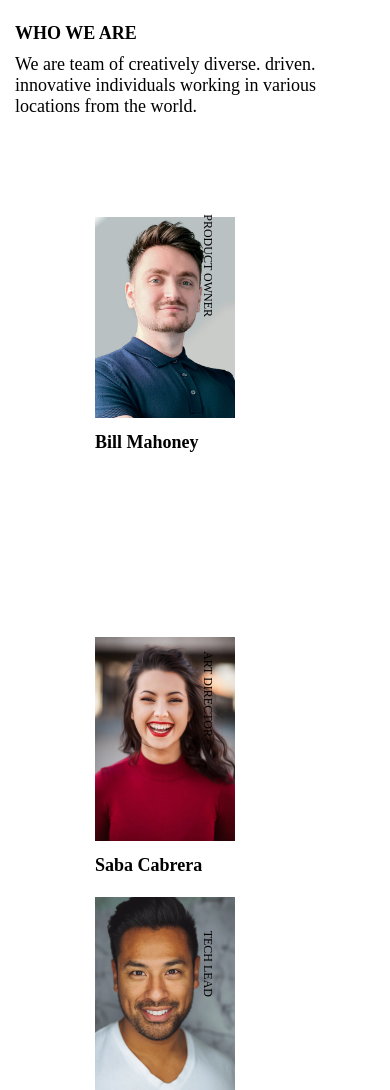
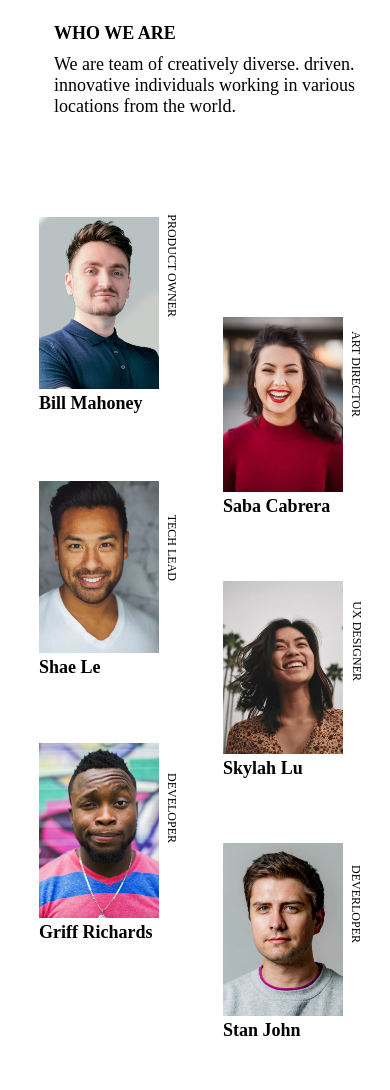
Before and after one commit to Jobayer-Ahmmed/module-8.2, a plain HTML site: page index.html in a window 390 px wide. Shown: the part 127-1217 px from the top of the page. Drawn offline with Linux system fonts and the light colour scheme.

Commit message:
completed

```diff
--- a/css/style.css
+++ b/css/style.css
@@ -2,15 +2,16 @@
     margin: 0;
     padding: 0;
     box-sizing: border-box;
+}
+body{
+    padding-left: 10%;
+    padding-right: 12%;
 }
 
 header{
     display: flex;
     justify-content: space-between;
     padding-top:110px;
-    padding-left: 230px;
-    padding-right: 260px;
-
 
 }
 .title{
@@ -38,58 +39,50 @@ header h1{
 
 /* start gallary */
 .gallary{
+    width: 100%;
     margin-top: 100px;
-    padding: 0 150px;
-    display: flex;
-    align-items: center;
-    justify-content: center;
-    flex-wrap: wrap;
+    display: grid;
+    grid-template-columns: repeat(3, 1fr);
+    gap: 5rem;
+}
+.photo_2, .photo_5{
+    transform: translateY(100px);
+}
+.photo{
+    width: 100%;
+    position: relative;
+
 }
 
-.photo{
-    width: 350px;
-    height: 450px;
-    position: relative;
-    margin-bottom: 40px;
-}
-.photo_2 img{
-    margin-top: 80px;
-}
+
 .photo img{
 
-    width: 250px;
+    width: 100%;
 
 }
 .photo h4{
-    margin-top: 10px;
     font-family: Poppins;
     font-size: 18px;
     font-weight: 600;
 }
 
-
-.photo .para{
-    position: absolute;
-    top: 100px;
-    right: 80px;
-    transform: rotate(90deg);
-    transform-origin: top right;
-
-}
-.photo_2 .para{
-    top: 180px;
-
-}
-.para p{
+ .photo p{
     font-family: PT Serif;
     font-size: 12px;
     text-transform: uppercase;
+    position: absolute;
+    top: 100px;
+    right: -20px;
+    transform-origin: top right;
+    transform: rotate(90deg);
+
+
 }
 
 
 /* footer start */
 footer{
-    padding-top: 120px;
+    padding-top: 300px;
     padding-bottom: 30px;
 }
 
@@ -116,16 +109,25 @@ footer p{
         padding-bottom: 10px;
     }
     .gallary{
-        padding: 0;
+        display: grid;
+        gap: 4rem;
+        grid-template-columns: repeat(2, 1fr);
 
     }
-
     .photo{
-        width: 200px;
-        height: 300px;
-
+        width: 100%;
+    }
+    .photo_2{
+        transform: translate(0);
+    }
+    .photo_2, .photo_4, .photo_6{
+        transform: translateY(100px);
+    }
+    .photo_5{
+        transform: translateY(0);
     }
     .photo img{
-        width: 140px;
+        width: 100%;
     }
+
  }
--- a/index.html
+++ b/index.html
@@ -18,42 +18,42 @@
     </header>
     <main>
         <div class="gallary">
-                <div class="photo">
-                    <div class="para"><p>product owner</p></div>
+                <div class="photo photo_1">
+                    <p>product owner</p>
                     <div class="img">
                             <img src="./image/photo1.png" alt="">
                             <h4>Bill Mahoney</h4>
                     </div>
                 </div>
                 <div class="photo photo_2">
-                    <div class="para"><p>Art director</p></div>
+                    <p>Art director</p>
                             <img src="./image/photo2.png" alt="">
                             <h4>Saba Cabrera</h4>
 
                     </div>
 
-                <div class="photo">
-                    <div class="para"><p>Tech Lead</p></div>
+                <div class="photo photo_3">
+                    <p>Tech Lead</p>
                             <img src="./image/photo3.png" alt="">
                             <h4>Shae Le</h4>
 
                     </div>
-                <div class="photo">
-                    <div class="para"><p>UX Designer</p></div>
+                <div class="photo photo_4">
+                    <p>UX Designer</p>
                             <img src="./image/photo4.png" alt="">
                             <h4>Skylah Lu</h4>
 
                     </div>
 
-                <div class="photo photo_2">
-                    <div class="para"><p>Developer</p></div>
+                <div class="photo photo_5">
+                    <p>Developer</p>
                             <img src="./image/photo5.png" alt="">
                             <h4>Griff Richards</h4>
 
                     </div>
 
-                <div class="photo">
-                    <div class="para"><p>DEverloper</p></div>
+                <div class="photo photo_6">
+                    <p>DEverloper</p>
                             <img src="./image/photo6.png" alt="">
                             <h4>Stan John</h4>
 
```
